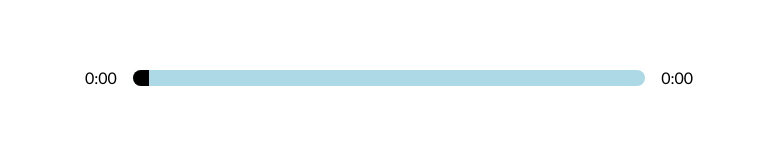
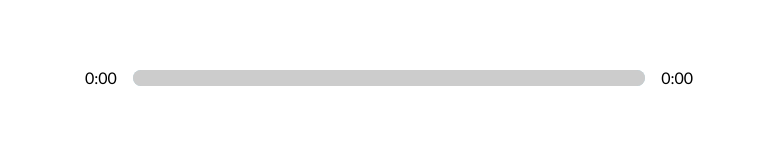
Before and after one commit to smfilho/react-player, a React (Create React App) app: page / in a window 1280 px wide. Shown: the part 463-623 px from the top of the page, without its empty margins (251-1027 px from the left). Built offline with nearby package versions, Linux system fonts and the light colour scheme.

Commit message:
Done: Animated bar; To Fix: Animated bar state

```diff
--- a/src/components/Player.js
+++ b/src/components/Player.js
@@ -70,7 +70,7 @@ const Player = ({
             onChange={dragHandler}
             type='range'
           />
-          <div style={trackAnim} className='animated-track'></div>
+          <div style={trackAnim} className='animate-track'></div>
         </div>
         <p>{songInfo.duration ? getTime(songInfo.duration) : '0:00'}</p>
       </div>
--- a/src/styles/_player.scss
+++ b/src/styles/_player.scss
@@ -39,8 +39,13 @@ input[type='range']::-webkit-slider-thumb {
   -webkit-appearance: none;
   height: 16px;
   width: 16px;
-  background: black;
 }
+input[type='range']::-moz-range-thumb {
+  -webkit-appearance: none;
+  background: transparent;
+  border: none;
+}
+
 .track {
   background: lightblue;
   width: 100%;
```
